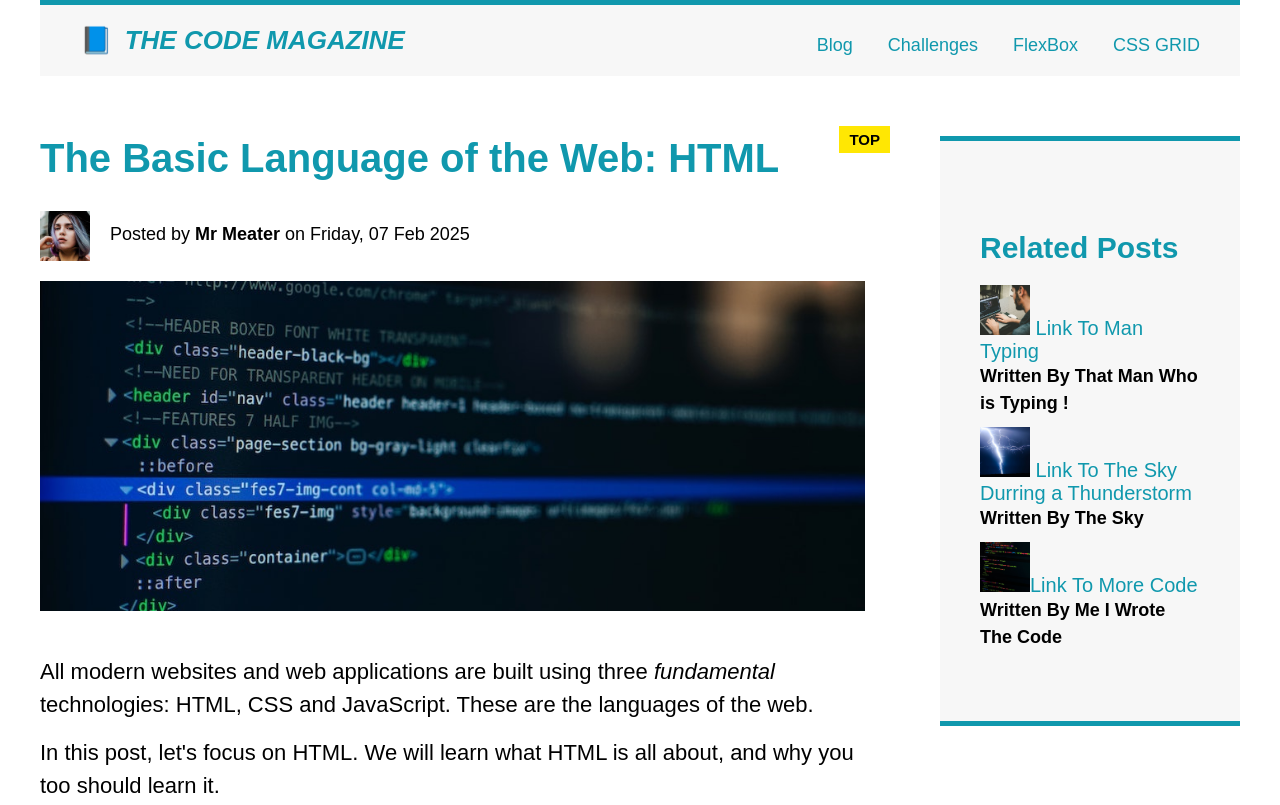
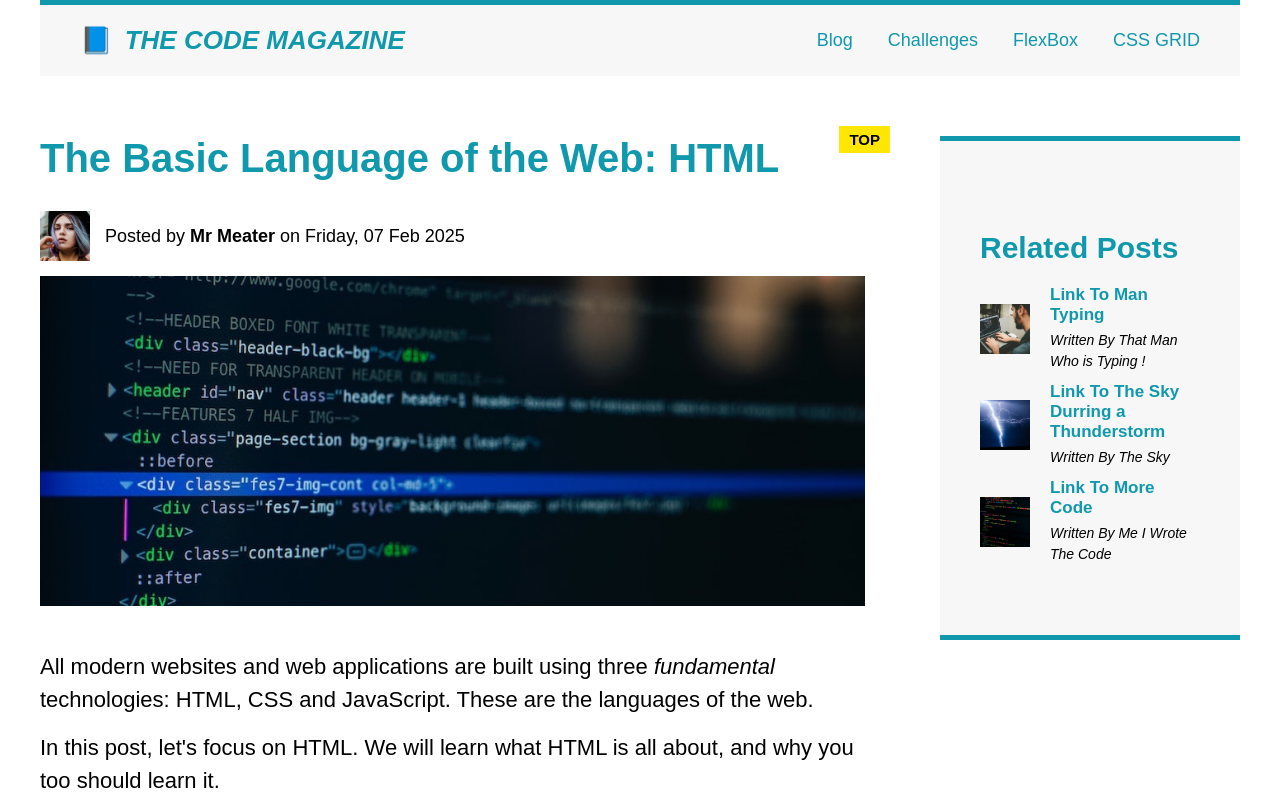
Before and after one commit to MeatBxll/HTML_Fundementals, a plain HTML site: page index.html in a window 1280 px wide. Shown: the top 805 px of the page. Drawn offline with Linux system fonts and the light colour scheme.

Commit message:
more flexbox content

```diff
--- a/index.html
+++ b/index.html
@@ -21,15 +21,15 @@
         <nav>
           <a href="blog.html">Blog</a>
           <a href="#">Challenges</a>
-          <a href="#">FlexBox</a>
-          <a href="#">CSS GRID</a>
+          <a href="flexbox.html">FlexBox</a>
+          <a href="css-grid.html">CSS GRID</a>
         </nav>
       </header>
-
+      <div class="row">
         <article>
           <header class="post-header">
             <h2>The Basic Language of the Web: HTML</h2>
-
+            <div class="author-box">
               <img
                 src="img/laura-jones.jpg"
                 alt=" Image of the actual author laura jomes "
@@ -41,7 +41,7 @@
               <p class="author">
                 Posted by <strong>Mr Meater</strong> on Friday, 07 Feb 2025
               </p>
-
+            </div>
             <img
               src="img/Post-img.jpg"
               alt="HTML code on a screen"
@@ -56,8 +56,8 @@
           <p>
             All modern websites and web applications are built using three
             <em>fundamental</em>
-          technologies: HTML, CSS and JavaScript. These are the languages of the
-          web.
+            technologies: HTML, CSS and JavaScript. These are the languages of
+            the web.
           </p>
 
           <p>
@@ -69,8 +69,8 @@
           <p>
             HTML stands for <strong>H</strong>yper<strong>T</strong>ext
             <strong>M</strong>arkup <strong>L</strong>anguage. It's a markup
-          language that web developers use to structure and describe the content
-          of a webpage (not a programming language).
+            language that web developers use to structure and describe the
+            content of a webpage (not a programming language).
           </p>
 
           <p>
@@ -110,37 +110,53 @@
         <aside>
           <h3><strong>Related Posts</strong></h3>
           <ul class="related">
-          <li>
+            <li class="related-post">
               <img
                 src="img/related-1.jpg"
                 alt=" Man Typing "
                 width="50"
                 height="50"
-            /><a href="#" target="_blank"> Link To Man Typing </a>
-            <p class="related-author">Written By That Man Who is Typing !</p>
+              />
+              <div>
+                <a href="#" target="_blank" class="related-link">
+                  Link To Man Typing
+                </a>
+                <p class="related-author">
+                  Written By That Man Who is Typing !
+                </p>
+              </div>
             </li>
-          <li>
+            <li class="related-post">
               <img
                 src="img/related-2.jpg"
                 alt=" Lightning Bolt Image "
                 height="50"
                 width="50"
-            /><a href="#" target="_blank">
+              />
+              <div>
+                <a href="#" target="_blank" class="related-link">
                   Link To The Sky Durring a Thunderstorm</a
                 >
                 <p class="related-author">Written By The Sky</p>
+              </div>
             </li>
-          <li>
+            <li class="related-post">
               <img
                 src="img/related-3.jpg"
                 alt="Code On a Screen"
                 height="50"
                 width="50"
-            /><a href="ShoeStore.html" target="_blank">Link To More Code</a>
+              />
+              <div>
+                <a href="ShoeStore.html" target="_blank" class="related-link"
+                  >Link To More Code</a
+                >
                 <p class="related-author">Written By Me I Wrote The Code</p>
+              </div>
             </li>
           </ul>
         </aside>
+      </div>
       <footer>
         <p id="copyright">Article is copyrighted &copy; and stuff</p>
       </footer>
--- a/style.css
+++ b/style.css
@@ -85,6 +85,8 @@ h4 {
 
 .author {
   font-size: 18px;
+  margin-bottom: 0;
+  margin-left: 15px;
 }
 
 p {
@@ -117,7 +119,6 @@ ul {
 
 nav a:link {
   display: inline-block;
-  margin-top: 10px;
   margin-right: 30px;
 }
 
@@ -184,7 +185,7 @@ button {
   right: 50px;
 }
 
-.author {
+/* .author {
   float: left;
   margin-top: 10px;
   margin-left: 20px;
@@ -221,4 +222,53 @@ aside {
 
 footer {
   clear: both;
+} */
+
+.main-header {
+  display: flex;
+  align-items: center;
+  justify-content: space-between;
 }
+
+.author-box {
+  display: flex;
+  align-items: center;
+  margin-bottom: 15px;
+}
+
+.related-post {
+  display: flex;
+  align-items: center;
+  gap: 20px;
+}
+
+.related-link:link {
+  font-size: 17px;
+  font-weight: bold;
+  font-style: normal;
+  display: block;
+  margin-bottom: 5px;
+}
+
+.related-author {
+  margin-bottom: 0;
+  font-size: 14px;
+  font-weight: normal;
+  font-style: italic;
+}
+
+.row {
+  display: flex;
+  gap: 75px;
+  align-items: flex-start;
+  margin-bottom: 60px;
+}
+
+article {
+  flex: 1;
+  margin-bottom: 0;
+}
+
+aside {
+  flex: 0 0 300px;
+}
```
Also changed, not shown: css-grid.html (added, +80 -0 lines), flexbox.html (added, +61 -0 lines). Lines whose indentation alone changed are shown as unchanged.
